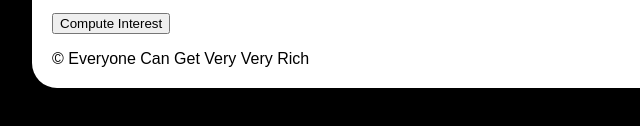
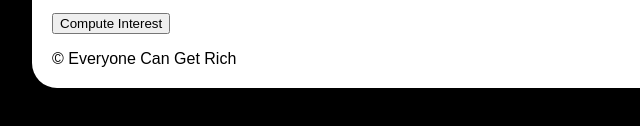
Before and after one commit to nemaba/simple-interest-calculator, a plain HTML site: page index.html in a window 1280 px wide. Shown: the part 218-344 px from the top of the page, 288-928 px from the left. Drawn offline with Linux system fonts and the light colour scheme.

Commit message:
Update index.html

```diff
--- a/index.html
+++ b/index.html
@@ -30,7 +30,7 @@
         <p><button onclick="compute()"><span class="thick">Compute Interest</span></button>
             <span id="result"></span></p>
         <footer>
-            &#169; Everyone Can Get Very Very Rich
+            &#169; Everyone Can Get Rich
         </footer>
         </div>
 
```
